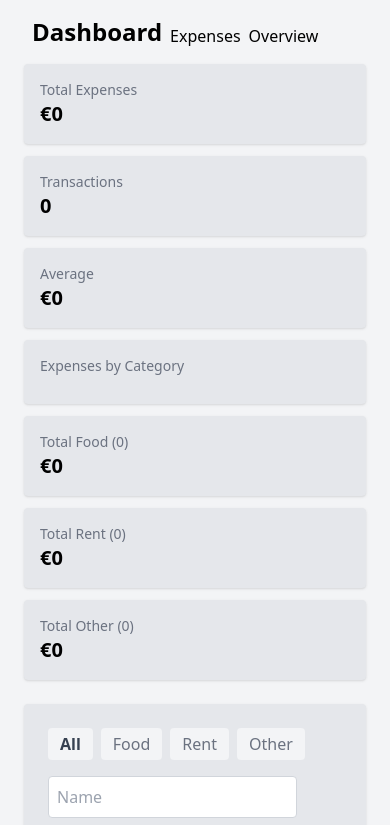
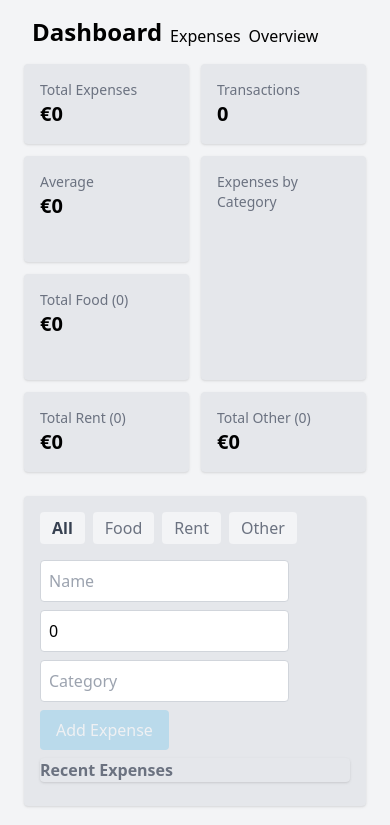
Before and after one commit to AndyTheGuardian/expense-tracker, a React (Vite) app: page / in a window 390 px wide. Shown: the top 825 px of the page. Built offline with nearby package versions, Linux system fonts and the light colour scheme.

Commit message:
Chart fixed/ Responsive layout

```diff
--- a/src/App.tsx
+++ b/src/App.tsx
@@ -57,7 +57,7 @@ function App() {
     return expense.category === filter;
   });
   return (
-    <div className="bg-gray-100 dark:bg-gray-950">
+    <div className="min-h-screen max-w-xxl bg-gray-100 dark:bg-gray-950">
       {/* Sidebar */}
       <div className="p-4 ml-4 text-black dark:text-white flex gap-x-2 ">
         <h1 className="text-2xl font-bold">Dashboard</h1>
@@ -68,7 +68,7 @@ function App() {
 
       {/* Main Content */}
       <div className="bg-gray-100 dark:bg-gray-950 p-6 text-black dark:text-white">
-        <div className="mx-auto bg-gray-200 dark:bg-gray-900 p-6 rounded shadow">
+        <div className="bg-gray-200 dark:bg-gray-900 p-4 rounded shadow">
           <div>
             {/* <h1 className="text-2xl font-bold mb-4 text-center">
               Expense Tracker
--- a/src/components/ExpenseChart.tsx
+++ b/src/components/ExpenseChart.tsx
@@ -36,7 +36,7 @@ function ExpenseChart({ expenses }: Props) {
   ].filter((d) => d.value > 0);
 
   return (
-    <PieChart>
+    <PieChart width="100%" height="100%">
       <Pie
         stroke="none"
         data={data}
--- a/src/components/ExpenseEdit.tsx
+++ b/src/components/ExpenseEdit.tsx
@@ -25,21 +25,21 @@ function ExpenseEdit({ expense, onEdit }: Props) {
   return (
     <div className="flex">
       <input
-        className="w-36 h-10 flex-l mr-2 border border-gray-300 dark:border-gray-700 dark:bg-gray-800 rounded p-2 focus:outline-none focus:ring-1 focus:ring-blue-400"
+        className="w-36 h-10 flex-gap-6 border border-gray-300 dark:border-gray-700 dark:bg-gray-800 rounded p-2 focus:outline-none focus:ring-1 focus:ring-blue-400"
         type="text"
         placeholder="Name"
         value={editName}
         onChange={(e) => setEditName(e.target.value)}
       />
       <input
-        className="w-20 h-10 flex-1 mr-2 border border-gray-300 dark:border-gray-700 dark:bg-gray-800 rounded p-2 focus:outline-none focus:ring-1 focus:ring-blue-400"
+        className="w-20 h-10 flex-gap-2 border border-gray-300 dark:border-gray-700 dark:bg-gray-800 rounded p-2 focus:outline-none focus:ring-1 focus:ring-blue-400"
         type="number"
         placeholder="Amount"
         value={editAmount}
         onChange={(e) => setEditAmount(Number(e.target.value))}
       />
       <input
-        className="w-24 h-10 flex-l mr-2 border border-gray-300 dark:border-gray-700 dark:bg-gray-800 rounded p-2 focus:outline-none focus:ring-1 focus:ring-blue-400"
+        className="w-24 h-10 flex-gap-2 border border-gray-300 dark:border-gray-700 dark:bg-gray-800 rounded p-2 focus:outline-none focus:ring-1 focus:ring-blue-400"
         type="text"
         placeholder="Category"
         value={editCategory}
--- a/src/components/ExpenseItem.tsx
+++ b/src/components/ExpenseItem.tsx
@@ -29,28 +29,28 @@ function ExpenseItem({ expense, onEdit, onDelete }: Props) {
       {isEditing ? (
         <div className="flex">
           <input
-            className="w-36 h-10 flex-l mr-2 border border-gray-300 dark:border-gray-700 dark:bg-gray-800 rounded p-2 focus:outline-none focus:ring-1 focus:ring-blue-400"
+            className="w-3/6 h-10 flex-l mr-2 border border-gray-300 dark:border-gray-700 dark:bg-gray-800 rounded p-2 focus:outline-none focus:ring-1 focus:ring-blue-400"
             type="text"
             placeholder="Name"
             value={editName}
             onChange={(e) => setEditName(e.target.value)}
           />
           <input
-            className="w-20 h-10 flex-1 mr-2 border border-gray-300 dark:border-gray-700 dark:bg-gray-800 rounded p-2 focus:outline-none focus:ring-1 focus:ring-blue-400"
+            className="w-1/6 h-10 flex-l mr-2 border border-gray-300 dark:border-gray-700 dark:bg-gray-800 rounded p-2 focus:outline-none focus:ring-1 focus:ring-blue-400"
             type="number"
             placeholder="Amount"
             value={editAmount}
             onChange={(e) => setEditAmount(Number(e.target.value))}
           />
           <input
-            className="w-24 h-10 flex-l mr-2 border border-gray-300 dark:border-gray-700 dark:bg-gray-800 rounded p-2 focus:outline-none focus:ring-1 focus:ring-blue-400"
+            className="w-1/6 h-10 flex-l mr-2 border border-gray-300 dark:border-gray-700 dark:bg-gray-800 rounded p-2 focus:outline-none focus:ring-1 focus:ring-blue-400"
             type="text"
             placeholder="Category"
             value={editCategory}
             onChange={(e) => setEditCategory(e.target.value)}
           />
           <button
-            className="h-10 flex-r bg-sky-500 bg-opacity-50 hover:bg-opacity-100 text-white px-4 py-2 rounded"
+            className="w-1/6 h-10 flex-r bg-sky-500 bg-opacity-50 hover:bg-opacity-100 text-white px-4 py-2 rounded"
             onClick={handleSubmit}
           >
             Save
--- a/src/components/Stats.tsx
+++ b/src/components/Stats.tsx
@@ -24,7 +24,7 @@ function Stats({ expenses }: Props) {
     .reduce((sum, expense) => sum + expense.amount, 0);
   return (
     <div>
-      <div className="grid md:grid-cols-4 sd:grid-cols-2 gap-3 text-black dark:text-white mx-6">
+      <div className="grid grid-cols-2 md:grid-cols-4 sd:grid-cols-1 gap-3 text-black dark:text-white mx-6">
         <div className="bg-gray-200 dark:bg-gray-900 p-4 rounded shadow">
           <p className="text-gray-500 text-sm">Total Expenses</p>
           <h2 className="text-xl font-bold">€{total}</h2>
```
